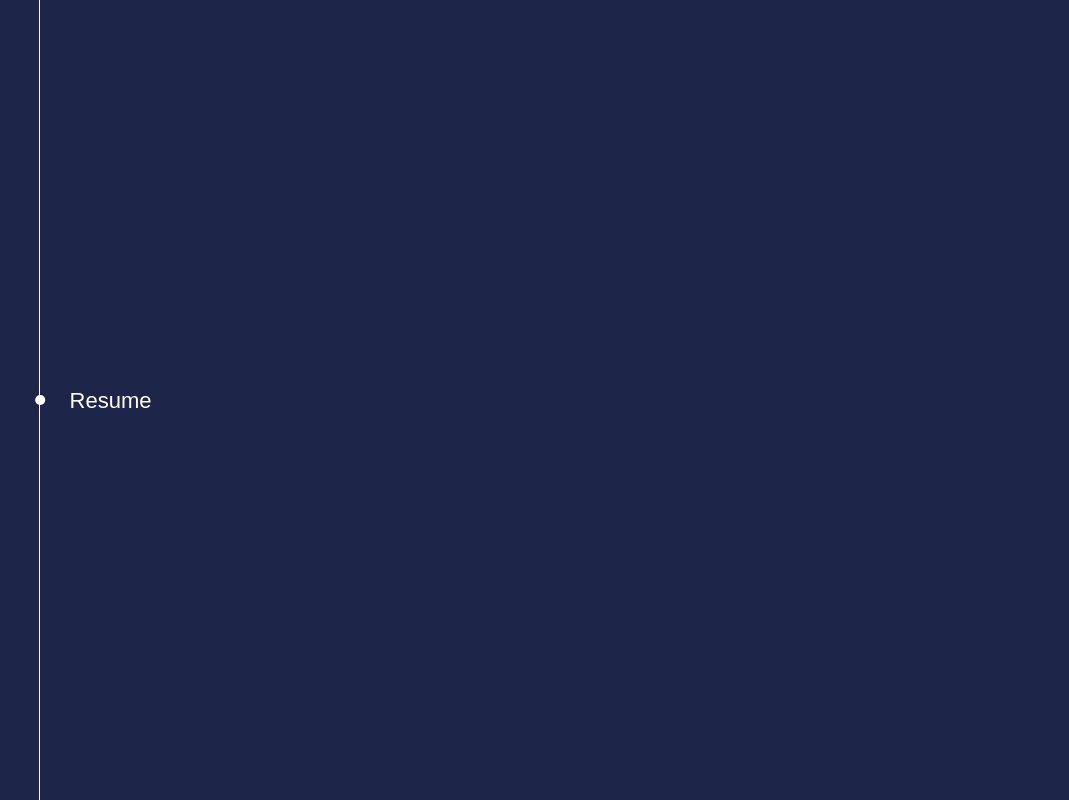
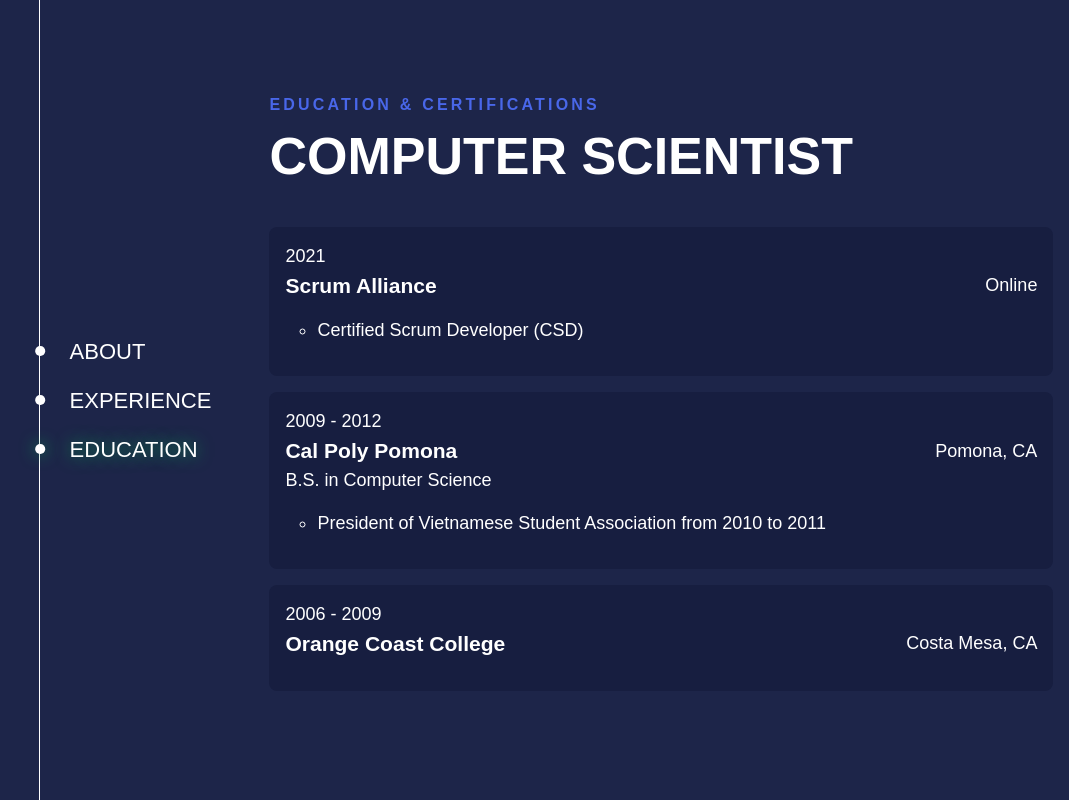
Before and after one commit to mmxcrono/my-resume, a Vue app: page /#/education-certs in a window 1280 px wide. Before the commit this address had no page. Shown: the whole page, without its empty margins (9-1078 px from the left). Built offline with nearby package versions, Linux system fonts and the light colour scheme; a small style sheet from the web is missing.

Commit message:
feat: Add education, certs, update styling.

```diff
--- a/src/App.vue
+++ b/src/App.vue
@@ -28,8 +28,8 @@ import SiteNav from '@/components/SiteNav.vue';
   @include breakpoint(md, max) {
     align-items: inherit;
 
-    grid-template-columns: unset;
-    grid-template-rows: auto 1fr;
+    grid-template-columns: inherit;
+    grid-template-rows: 1fr auto;
   }
 }
 
@@ -38,8 +38,7 @@ aside {
   align-self: stretch;
 
   @include breakpoint(md, max) {
-    grid-column: unset;
-    grid-row: 1;
+    grid-column: inherit;
   }
 }
 
@@ -48,9 +47,8 @@ main {
   width: calc(100vw - 15rem - 3vw);
 
   @include breakpoint(md, max) {
-    grid-column: unset;
+    grid-column: inherit;
     padding: 1rem;
-    grid-row: 2;
     width: 100%;
     overflow-x: hidden;
   }
--- a/src/components/JobItem.vue
+++ b/src/components/JobItem.vue
@@ -18,6 +18,9 @@ defineProps<{ job: Job }>();
     <ul class="job__items">
       <li v-for="item in job.lineItems" :key="`${item}`">{{ item }}</li>
     </ul>
+    <div class="job__skills">
+      <div class="job__skills__item" v-for="item in job.skills" :key="`${item}`">{{ item }}</div>
+    </div>
   </div>
 </template>
 
@@ -25,7 +28,7 @@ defineProps<{ job: Job }>();
 @import '@/scss/mixins';
 .job {
   background-color: var(--clr-primary-800);
-  width: 32rem;
+  width: clamp(32rem, 50vw, 40rem);
   padding: 1rem;
   position: relative;
   border-radius: 0.5rem;
@@ -51,8 +54,21 @@ defineProps<{ job: Job }>();
 }
 
 .job__items {
-  margin-top: 1rem;
+  margin-block: 2rem;
   list-style: circle;
   padding-left: 2rem;
 }
+
+.job__skills {
+  display: flex;
+  flex-wrap: wrap;
+  justify-content: space-evenly;
+
+  &__item {
+    padding: 0.5em 1em;
+    margin: 0.5em 0.5em 0 0;
+    border-radius: 20px;
+    background-color: var(--clr-primary-700);
+  }
+}
 </style>
--- a/src/components/SiteNav.vue
+++ b/src/components/SiteNav.vue
@@ -9,8 +9,16 @@ const route = useRoute();
 
 const items: Item[] = [
   {
-    title: 'Resume',
+    title: 'About',
     path: '/',
+  },
+  {
+    title: 'Experience',
+    path: '/skills-experience',
+  },
+  {
+    title: 'Education',
+    path: '/education-certs',
   },
 ];
 
@@ -42,7 +50,7 @@ const onItemClick = (item: Item) => {
 <style lang="scss" scoped>
 @import '@/scss/mixins';
 
-$shadow: 0px 0px 16px var(--clr-secondary-400);
+$shadow: 0px 0px 16px var(--clr-accent-500);
 .navigation {
   border-left: 1px solid var(--clr-neutral-100);
   display: flex;
@@ -55,7 +63,6 @@ $shadow: 0px 0px 16px var(--clr-secondary-400);
   @include breakpoint(md, max) {
     border-left: none;
     border-top: 1px solid var(--clr-neutral-100);
-    margin-top: 2rem;
     margin-left: 0;
     flex-direction: row;
   }
@@ -83,13 +90,12 @@ $shadow: 0px 0px 16px var(--clr-secondary-400);
   }
 
   @include breakpoint(md, max) {
-    --_size: 1rem;
-    --_dot-width: calc(var(--_size) * 2);
+    --_size: 0.6rem;
+    --_dot-width: calc(var(--_size) * 3);
 
     border-radius: 30pt;
     width: var(--_dot-width);
-    height: 0.6rem;
-    aspect-ratio: unset;
+    height: var(--_size);
     transform: translateY(-50%);
     position: absolute;
     margin-right: 0;
@@ -100,9 +106,17 @@ $shadow: 0px 0px 16px var(--clr-secondary-400);
 
 .navigation__label {
   font-size: var(--fs-500);
+  text-transform: uppercase;
 
   &--active {
     text-shadow: $shadow;
   }
+
+  @include breakpoint(md, max) {
+    font-size: var(--fs-400);
+    text-transform: lowercase;
+    padding-block: 1em;
+    margin-inline: 1em;
+  }
 }
 </style>
--- a/src/router.ts
+++ b/src/router.ts
@@ -1,7 +1,13 @@
 import { createRouter, createWebHashHistory } from 'vue-router';
-import MyResume from '@/screens/MyResume.vue';
+import AboutMe from '@/screens/AboutMe.vue';
+import SkillsExperience from '@/screens/SkillsExperience.vue';
+import EducationCerts from '@/screens/EducationCerts.vue';
 
-const routes = [{ path: '/', component: MyResume }];
+const routes = [
+  { path: '/', component: AboutMe },
+  { path: '/skills-experience', component: SkillsExperience },
+  { path: '/education-certs', component: EducationCerts },
+];
 
 export const router = createRouter({
   history: createWebHashHistory(),
--- /dev/null
+++ b/src/screens/AboutMe.vue
@@ -0,0 +1,25 @@
+<script setup lang="ts"></script>
+
+<template>
+  <div class="about-me">
+    <p class="eyebrow">About Me</p>
+    <h1 class="page-title">Hoang Nguyen</h1>
+    <p class="intro">
+      I am senior Full Stack engineer with over 9 years of experience. My favorite technologies are React, Vue, and
+      Node.js. I enjoy both frontend and backend development, and have experince with mobile - mostly hybrid, but some
+      native on iOS and Android. I have leadership experience in college and in professional Agile teams.
+    </p>
+  </div>
+</template>
+
+<style scoped lang="scss">
+@import '@/scss/mixins';
+.about-me {
+  padding-right: 1rem;
+}
+.intro {
+  font-size: var(--fs-500);
+  margin-block: 1rem;
+  max-width: 45ch;
+}
+</style>
--- /dev/null
+++ b/src/screens/EducationCerts.vue
@@ -0,0 +1,52 @@
+<script setup lang="ts">
+import { useEducationCertsStore } from '@/stores/educationCerts';
+
+const { educationCerts } = useEducationCertsStore();
+</script>
+
+<template>
+  <p class="eyebrow">Education & Certifications</p>
+  <h1 class="page-title">Computer Scientist</h1>
+
+  <div class="education">
+    <div v-for="entry in educationCerts" :key="entry.name" class="education__entry">
+      <p class="education__timeline">{{ entry.timeline }}</p>
+      <div class="education__info">
+        <h3 class="education__name">{{ entry.name }}</h3>
+        <span class="education__location">{{ entry.location }}</span>
+      </div>
+      <p>{{ entry.degree }}</p>
+      <ul class="education__items">
+        <li v-for="item in entry.lineItems" :key="`${item}`">{{ item }}</li>
+      </ul>
+    </div>
+  </div>
+</template>
+
+<style scoped lang="scss">
+@import '@/scss/mixins';
+.education {
+  margin-top: 2rem;
+  padding-right: 1rem;
+  width: clamp(15rem, 100%, 50rem);
+}
+.education__entry {
+  margin-bottom: 1rem;
+  background-color: var(--clr-primary-800);
+  padding: 1rem;
+  border-radius: 0.5rem;
+}
+
+.education__info {
+  display: flex;
+  flex-direction: row;
+  justify-content: space-between;
+  align-items: center;
+}
+.education__items {
+  margin-block: 1rem;
+  list-style: circle;
+  padding-left: 2rem;
+}
+</style>
+@/stores/educationCerts
--- a/src/screens/MyResume.vue
+++ b/src/screens/SkillsExperience.vue
@@ -1,17 +1,12 @@
 <script setup lang="ts">
 import JobItem from '@/components/JobItem.vue';
-import { userJobsStore } from '@/stores/jobs';
-const { jobs } = userJobsStore();
+import { useJobsStore } from '@/stores/jobs';
+const { jobs } = useJobsStore();
 </script>
 
 <template>
   <p class="eyebrow">Skills & Experience</p>
-  <h1 class="page-title">My Resume</h1>
-  <p class="intro">
-    I am senior Full Stack engineer with over 9 years of experience in the industry. His preferred stack for frontend
-    coding is either React or Vue in Typescript. For the backend Node.js + Express and using Docker containers for local
-    devlopment.
-  </p>
+  <h1 class="page-title">Full Stack Development</h1>
 
   <div class="job-experience">
     <JobItem v-for="job in jobs" :key="`${job.company}.${job.role}`" :job="job"></JobItem>
@@ -20,24 +15,6 @@ const { jobs } = userJobsStore();
 
 <style scoped lang="scss">
 @import '@/scss/mixins';
-.eyebrow {
-  color: var(--clr-secondary-400);
-  font-size: var(--fs-300);
-  font-weight: var(--fw-bold);
-  text-transform: uppercase;
-  letter-spacing: 0.2em;
-  margin: 0;
-}
-.page-title {
-  font-size: var(--fs-700);
-  text-transform: uppercase;
-  margin: 0;
-}
-.intro {
-  font-size: var(--fs-500);
-  margin-block: 1rem;
-  max-width: 45ch;
-}
 .job-experience {
   display: grid;
   grid-auto-flow: column;
--- a/src/scss/style.scss
+++ b/src/scss/style.scss
@@ -9,6 +9,7 @@
   --clr-primary-300: hsl(229 36% 39% / 1);
   --clr-primary-200: hsl(229 21% 53% / 1);
   --clr-accent-400: hsl(147 93% 43% / 1);
+  --clr-accent-500: hsl(147 83% 33% / 1);
   --clr-secondary-400: hsl(229 78% 60% / 1);
 
   --ff-base: 'Outfit', sans-serif;
@@ -57,3 +58,26 @@ body {
   white-space: nowrap;
   width: 1px;
 }
+
+.eyebrow {
+  color: var(--clr-secondary-400);
+  font-size: var(--fs-300);
+  font-weight: var(--fw-bold);
+  text-transform: uppercase;
+  letter-spacing: 0.2em;
+  margin: 0;
+}
+.page-title {
+  font-size: var(--fs-700);
+  text-transform: uppercase;
+  margin: 0;
+
+  @include breakpoint(md, max) {
+    font-size: var(--fs-600);
+  }
+}
+.intro {
+  font-size: var(--fs-500);
+  margin-block: 1rem;
+  max-width: 45ch;
+}
--- /dev/null
+++ b/src/stores/educationCerts.ts
@@ -0,0 +1,36 @@
+import { defineStore } from 'pinia';
+export interface EducationCert {
+  name: string;
+  location: string;
+  timeline: string;
+  degree?: string;
+  lineItems: string[];
+}
+const educationCerts: EducationCert[] = [
+  {
+    timeline: '2021',
+    name: 'Scrum Alliance',
+    location: 'Online',
+    lineItems: ['Certified Scrum Developer (CSD)'],
+  },
+  {
+    timeline: '2009 - 2012',
+    name: 'Cal Poly Pomona',
+    location: 'Pomona, CA',
+    degree: 'B.S. in Computer Science',
+    lineItems: ['President of Vietnamese Student Association from 2010 to 2011'],
+  },
+  {
+    timeline: '2006 - 2009',
+    name: 'Orange Coast College',
+    location: 'Costa Mesa, CA',
+    lineItems: [],
+  },
+];
+
+export const useEducationCertsStore = defineStore('educationCerts', {
+  state: () => ({
+    educationCerts,
+  }),
+  actions: {},
+});
--- a/src/stores/jobs.ts
+++ b/src/stores/jobs.ts
@@ -5,6 +5,7 @@ export interface Job {
   role: string;
   company: string;
   lineItems: string[];
+  skills: string[];
 }
 const jobs: Job[] = [
   {
@@ -20,7 +21,22 @@ const jobs: Job[] = [
       'Created and maintained unit and functional tests for frontend and backend code',
       'Created acceptance tests in JIRA + Zephyr for QA teams',
       'Supported Agile SCRUM and Kanban teams plan and refine sprints weekly',
-      'Performed ego-free constructive criticism in code reviews and peer reviews',
+      'Provided ego-free code reviews',
+    ],
+    skills: [
+      'Vue 3',
+      'SCSS',
+      'TypeScript',
+      'PHP',
+      'Symfony',
+      'REST API',
+      'MySQL',
+      'Docker',
+      'Microservices',
+      'Unit Tests',
+      'JIRA',
+      'Git',
+      'A/B Testing',
     ],
   },
   {
@@ -37,6 +53,7 @@ const jobs: Job[] = [
       'Trained and delegated daily with developers in multiple projects',
       'Performed all duties of full stack development',
     ],
+    skills: [],
   },
   {
     isCurrentRole: false,
@@ -50,10 +67,23 @@ const jobs: Job[] = [
       'Created Wordpress and Drupal custom themes, modules, and features',
       'Optimized MySQL queries to drastically improve performance',
     ],
+    skills: [],
+  },
+  {
+    isCurrentRole: false,
+    timeline: '2012 - 2014',
+    role: 'Support Software Analyst',
+    company: 'Evisions',
+    lineItems: [
+      'Handled 5-10 calls and web sessions daily to resolve issues',
+      'Modify code and check templates for over 50 universities world-wide',
+      'Perform baseline code upgrades in response to core software updates',
+    ],
+    skills: [],
   },
 ];
 
-export const userJobsStore = defineStore('jobs', {
+export const useJobsStore = defineStore('jobs', {
   state: () => ({
     jobs,
   }),
```
